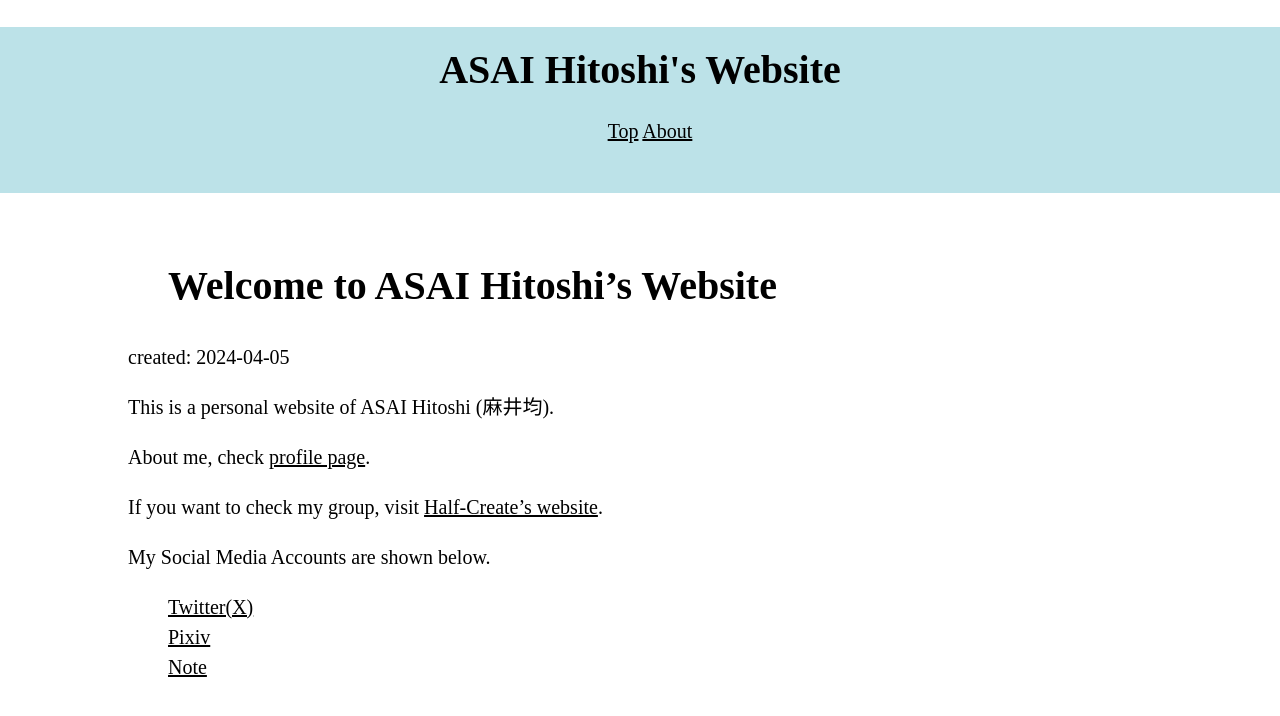
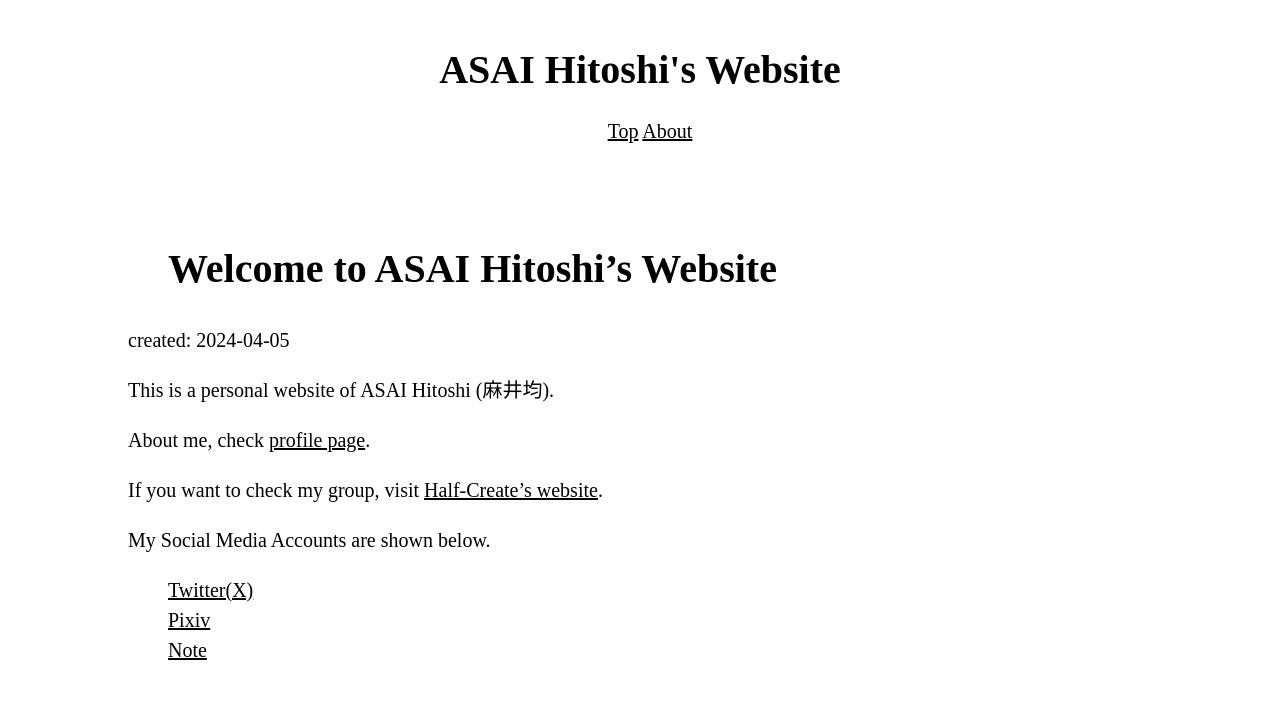
Before and after one commit to asainingen/asainingen.github.io, a Jekyll site: the page built from index.md, in a window 1280 px wide. Shown: the top 716 px of the page. Built offline with Jekyll 4.4.1, drawn with Linux system fonts in a browser that asks for light colours; Markdown is read by kramdown in place of the engine named in the settings.

Commit message:
change header color

```diff
--- a/css/default.css
+++ b/css/default.css
@@ -4,7 +4,7 @@
   --title-fontsize: 40px;
   --main-fontsize: 20px;
   --hr-color: black;
-  --header-color: #bce2e8;
+  --header-color: white;
   --main-color: white;
 }
 
@@ -32,10 +32,10 @@ header {
 }
 
 main {
-  margin-top: 50px;
   margin-left: 10%;
   margin-right: 10%;
   background-color: var(--main-color);
+  scroll-margin-top: 100px;
 }
 
 footer {
```
